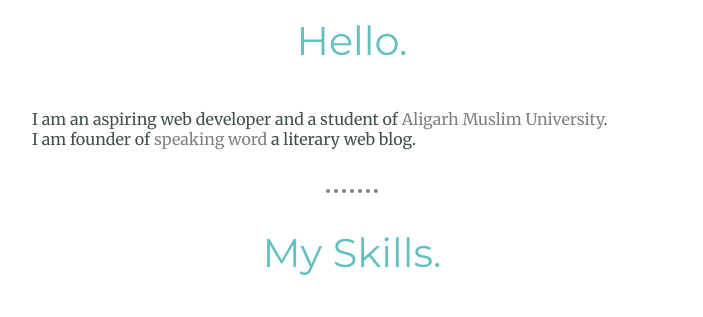
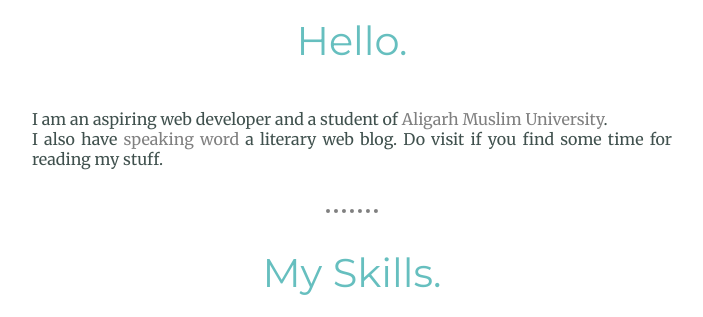
Before and after one commit to shujaurrahman/Shuja-info, a plain HTML site: page index.html in a window 1280 px wide. Shown: the part 1071-1388 px from the top of the page, without its empty margins (288-991 px from the left). Drawn offline with Linux system fonts and the light colour scheme.

Commit message:
Update index.html

```diff
--- a/index.html
+++ b/index.html
@@ -29,7 +29,7 @@
         <img class="profile-photo" src="images/SHUJA.png" alt="shuja's image">
         <h2 class="profile-text">Hello.</h2>
         <p class="intro">I am an aspiring web developer and a student of  <a class="links" href="www.amu.ac.in">Aligarh Muslim University</a>.<br>
-           I am founder of <a class="links" href="https://rahmansahab210.blogspot.com/">speaking word</a> a literary web blog.</p>
+           I also have <a class="links" href="https://rahmansahab210.blogspot.com/">speaking word</a> a literary web blog. Do visit if you find some time for reading my stuff.</p>
       </div>
       <hr>
       <div class="skills">
```
